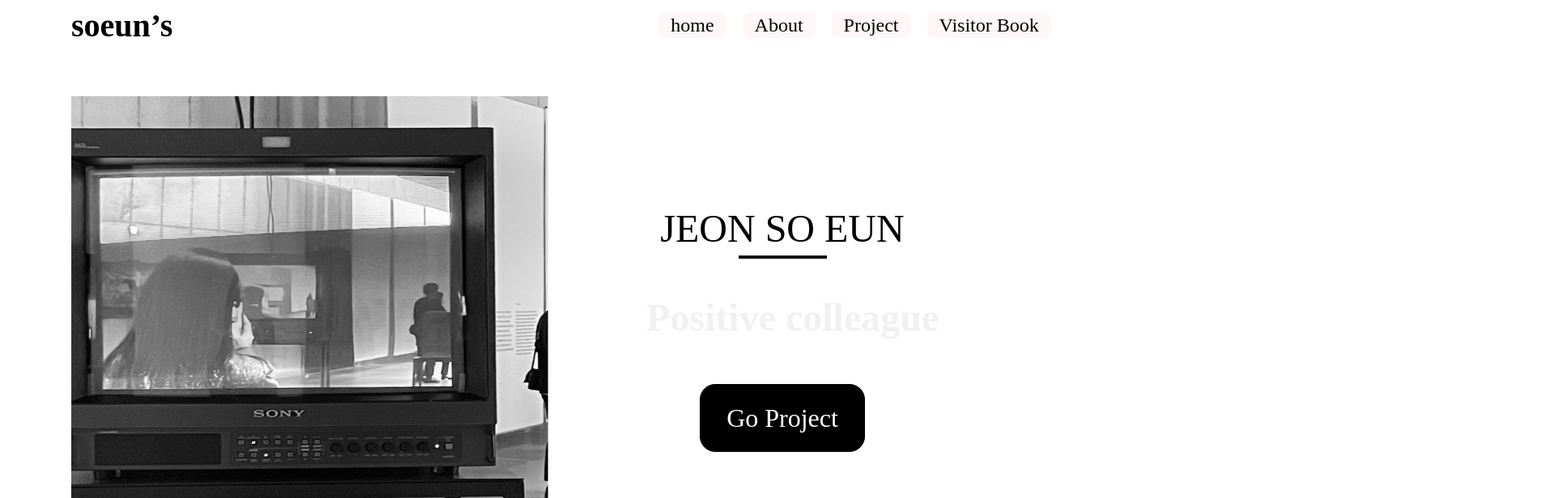
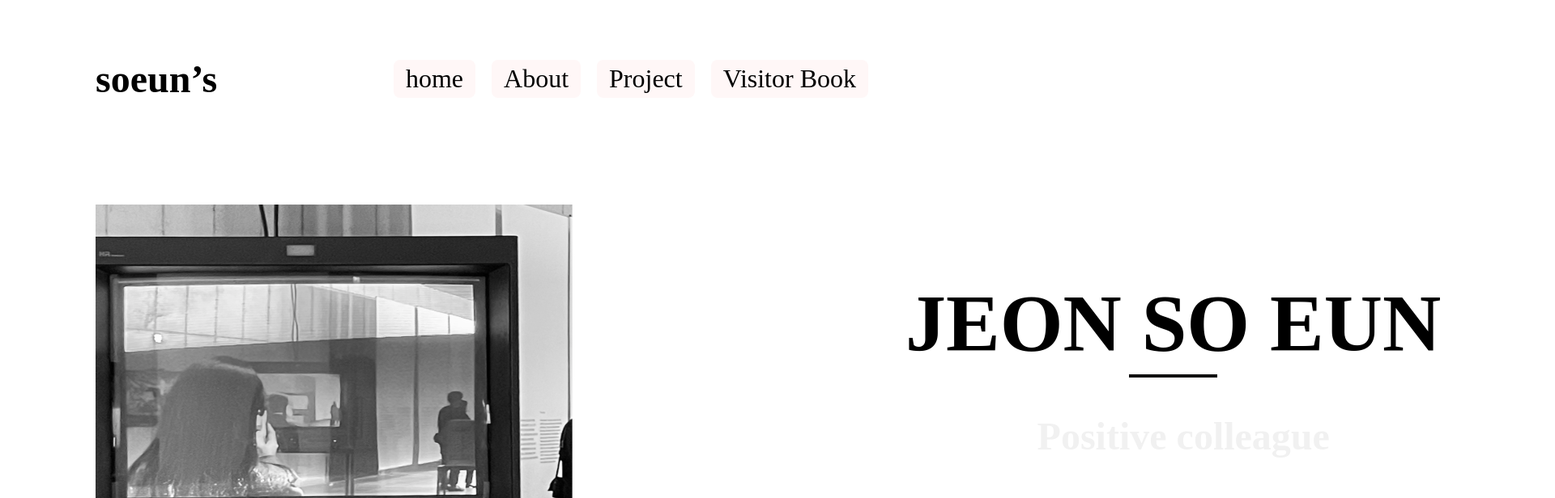
Before and after one commit to sobokki/sobokkiWorld, a Next.js app: page / in a window 1280 px wide. Shown: the top 616 px of the page at 81% size, 1920 px wide, since content can reach past the window. Built offline with nearby package versions, Linux system fonts and the light colour scheme.

Commit message:
homepage style수정

```diff
--- a/src/app/(pages)/page.module.scss
+++ b/src/app/(pages)/page.module.scss
@@ -6,16 +6,16 @@
   margin-right: 22.2rem;
   text-align: center;
   align-items: center;
-  margin-left: 11rem;
+  margin-top: 5rem;
 
   @include tablet {
     margin: 0 auto;
   }
 
   .title {
-    @include text-48-light();
+    @include text-60-bold;
     margin-bottom: 0.6rem;
-
+    white-space: nowrap;
     @include tablet {
       @include text-40style();
     }
--- a/src/app/components/mainImg/mainImg.module.scss
+++ b/src/app/components/mainImg/mainImg.module.scss
@@ -1,7 +1,7 @@
 @import "../../main.scss";
 
 .mainImg {
-  margin-left: 8rem;
+  margin-left: 11rem;
   margin-top: 0;
   width: 60rem;
   height: 60rem;
--- a/src/app/components/nav/nav.module.scss
+++ b/src/app/components/nav/nav.module.scss
@@ -7,9 +7,7 @@
   width: 100%;
   animation-duration: 3s;
   animation-name: slidein;
-  gap: 60rem;
   margin-right: 40rem;
-  width: 100%;
 
   @include tablet {
     gap: 0rem;
@@ -41,8 +39,8 @@
   }
 
   .title {
-    @include text-40-bold();
-    margin-left: 8rem;
+    @include text-48-bold;
+    margin-left: 11rem;
 
     @include tablet {
       @include text-24style();
@@ -79,7 +77,8 @@
   }
 
   .menu {
-    padding: 0.2rem 1.5rem;
+    @include text-32style;
+    padding: 0.5rem 1.5rem;
     background-color: $baby-pink;
     color: $black;
     text-align: center;
--- a/src/app/globals.scss
+++ b/src/app/globals.scss
@@ -6,4 +6,5 @@ html {
 
 body {
   font-size: 62.5%;
+  margin-top: 7rem;
 }
--- a/src/app/layout.module.scss
+++ b/src/app/layout.module.scss
@@ -3,9 +3,9 @@
 .contents {
   display: flex;
   justify-content: space-between;
-  align-items: center;
-  margin-top: 3.6rem;
-  gap: auto;
+  align-items: start;
+  margin-top: 10rem;
+  gap: 40rem;
 
   @include tablet {
     flex-direction: column;
--- a/src/app/layout.tsx
+++ b/src/app/layout.tsx
@@ -1,10 +1,8 @@
 import "../app/globals.scss";
 import type { Metadata } from "next";
 import { Inter } from "next/font/google";
-import styles from "./layout.module.scss"; // CSS 모듈 가져오기
+import styles from "./layout.module.scss";
 
-// 다음과 같이 타입을 명확히 지정하거나,
-// @ts-ignore를 사용하여 타입 오류를 무시할 수 있습니다.
 const inter = Inter({
   subsets: ["latin"],
 });
--- a/src/app/styles/mixin/_text.scss
+++ b/src/app/styles/mixin/_text.scss
@@ -1,3 +1,9 @@
+@mixin text-60-bold() {
+  font-family: Judson;
+  font-size: 10rem;
+  font-weight: 700;
+}
+
 @mixin text-48-light() {
   font-family: Judson;
   font-size: 4.8rem;
```
